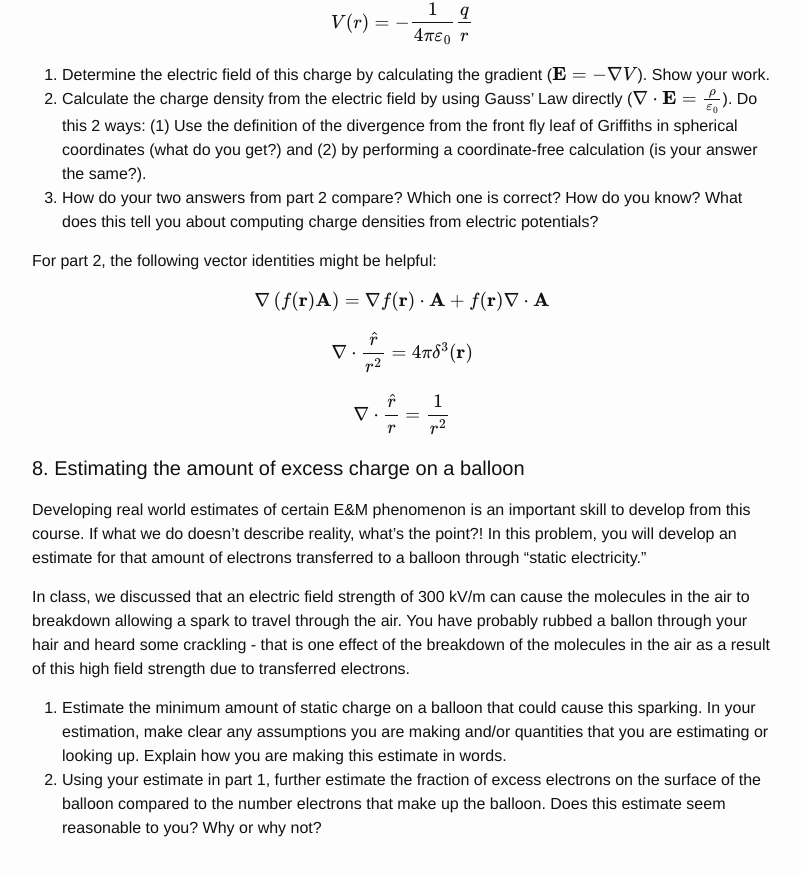
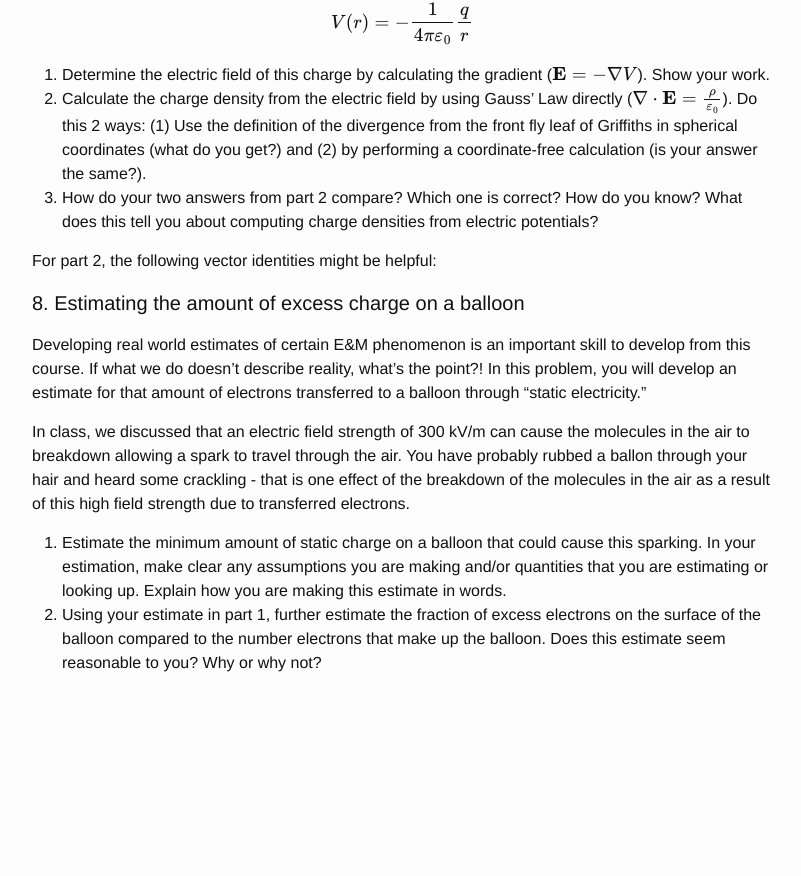
Before and after one commit to dannycab/phy481msu, a Jekyll site: the page built from assignments/homework3.md, in a window 1280 px wide and 900 px high, scrolled down 4173 px. Shown: the top 876 px of the window, without its empty margins (238-1039 px from the left). Built offline with Jekyll 4.4.1, drawn with Linux system fonts in a browser that asks for light colours; formulas are drawn with MathJax 3; after the commit the page ends 4908 px from its top, so only the background shows below that.

Commit message:
Removed equations to test

```diff
--- a/assignments/homework3.md
+++ b/assignments/homework3.md
@@ -92,12 +92,6 @@ $$V(r) = -\dfrac{1}{4\pi\varepsilon_0}\dfrac{q}{r}$$
 
 For part 2, the following vector identities might be helpful:
 
-$$\nabla \left(f(\mathbf{r}) \mathbf{A}\right) = \nabla f(\mathbf{r}) \cdot \mathbf{A} + f(\mathbf{r}) \nabla \cdot \mathbf{A}$$
-
-$$\nabla \cdot \dfrac{\hat{r}}{r^2} = 4\pi\delta^3(\mathbf{r})$$
-
-$$\nabla \cdot \dfrac{\hat{r}}{r} = \dfrac{1}{r^2}$$
-
 #### 8. Estimating the amount of excess charge on a balloon
 
 Developing real world estimates of certain E&M phenomenon is an important skill to develop from this course. If what we do doesn't describe reality, what's the point?! In this problem, you will develop an estimate for that amount of electrons transferred to a balloon through "static electricity."
```
